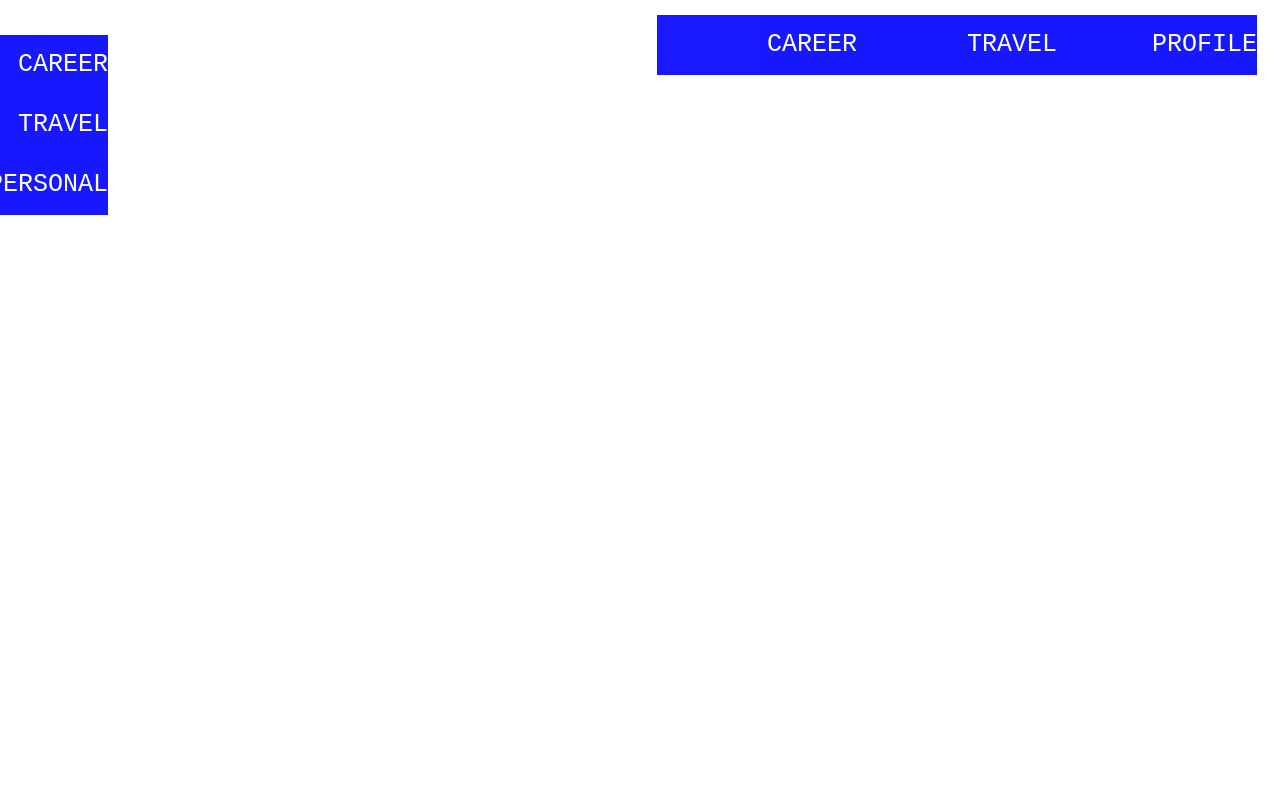
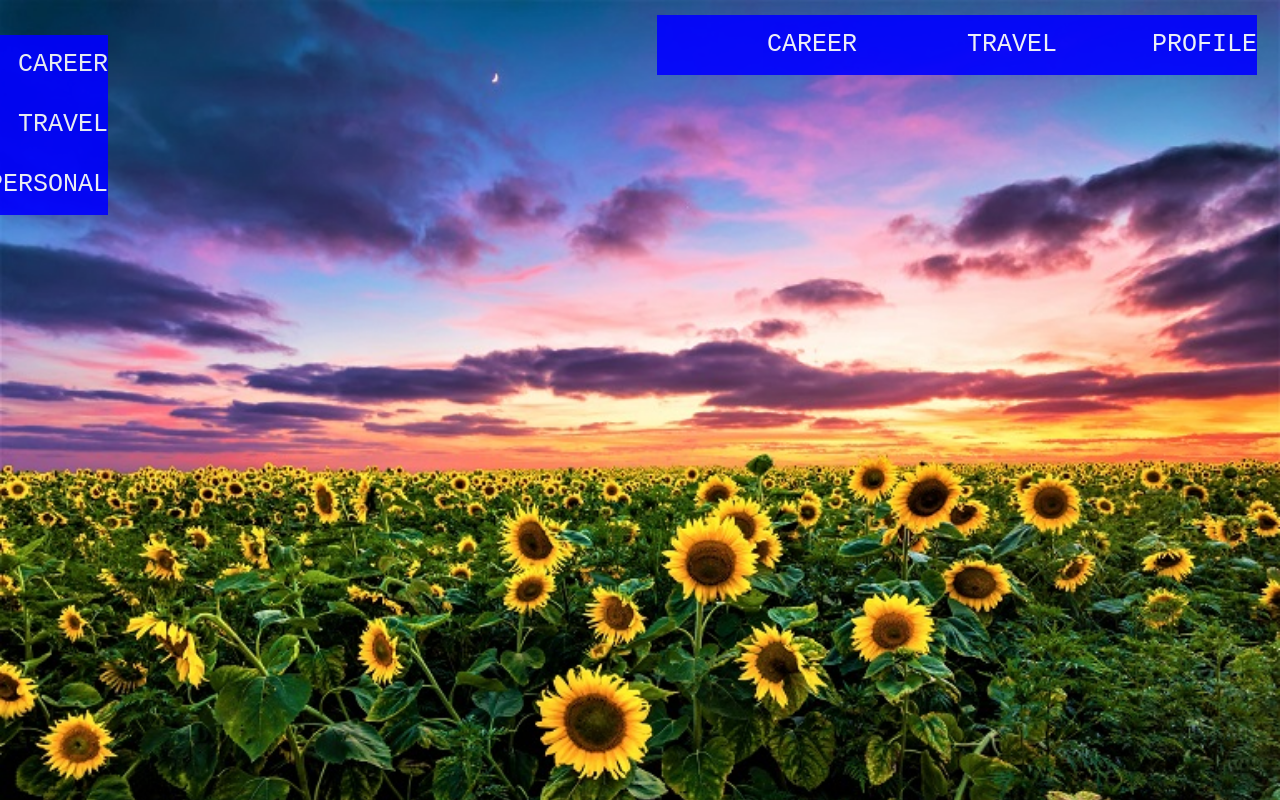
Before and after one commit to ejmabs21/power, a plain HTML site: page index.html in a window 1280 px wide. Drawn offline with Linux system fonts and the light colour scheme.

Commit message:
Update style.css

```diff
--- a/style.css
+++ b/style.css
@@ -1,19 +1,20 @@
 body {
-  background:url('sun.jpg') no repeat;
+	background: url('sun.jpg') no-repeat;
 	background-size: cover;
 	font-family: Courier New;
 }
-ul{
+ul {
 	margin: 10px;
 	padding: 5px;
 	list-style: none;
+
 }
 ul li {
 	float: right;
 	width: 200px;
 	height: 60px;
 	background-color: blue;
-  opacity: .9;
+	opacity:.9;
 	line-height: 60px;
 	text-align: right;
 	font-size: 25px;
@@ -24,15 +25,12 @@ ul li a {
 	color: white;
 	display: block;
 }
-ul li a: hover{
+ul li a:hover{
 	background-color: green;
 }
 ul li ul li {
 	display: none;
-
 }
 .nav{
 	width: 115px;
-
-
 }
```
Lines whose indentation alone changed are shown as unchanged.
